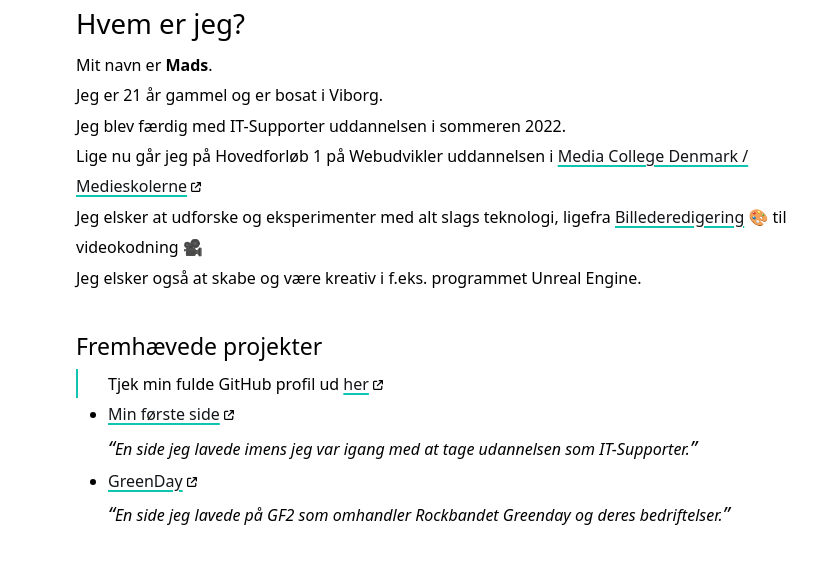
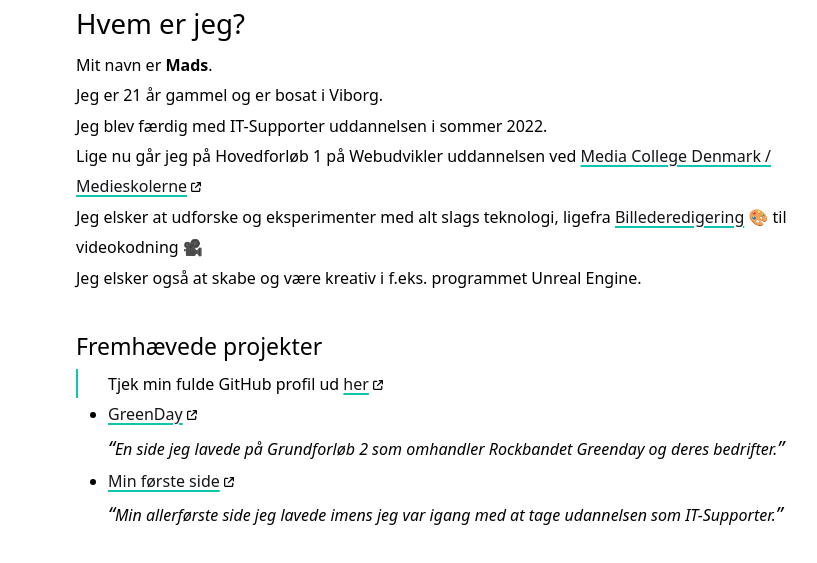
Before and after one commit to Mekkermb/whoami, a plain HTML site: page index.html in a window 1280 px wide. Shown: the part 371-934 px from the top of the page, without its empty margins (195-1012 px from the left). Drawn offline with Linux system fonts and the light colour scheme.

Commit message:
refactor: :pencil2: Update sentences

```diff
--- a/index.html
+++ b/index.html
@@ -26,8 +26,8 @@
 			<h2>Hvem er jeg?</h2>
 			<p>
 				Mit navn er <strong>Mads</strong>.<br>Jeg er 21 år gammel og er bosat i Viborg.<br>Jeg blev færdig med
-				IT-Supporter uddannelsen i sommeren 2022.<br>Lige nu går jeg på Hovedforløb 1 på Webudvikler uddannelsen
-				i <a class="page__link page--href" href="https://mcdm.dk/" target="_blank">Media College
+				IT-Supporter uddannelsen i sommer 2022.<br>Lige nu går jeg på Hovedforløb 1 på Webudvikler uddannelsen
+				ved <a class="page__link page--href" href="https://mcdm.dk/" target="_blank">Media College
 					Denmark / Medieskolerne</a><br />Jeg elsker at udforske og eksperimenter med alt slags teknologi,
 				ligefra <span class="page__link page--mattepainting">Billederedigering</span> 🎨 til videokodning
 				🎥<br>Jeg elsker
@@ -37,16 +37,16 @@
 			<p class="page__p page--indent page--pipe">Tjek min fulde GitHub profil ud <a class="page__link page--href"
 					href="https://github.com/MEKKERMB" target="_blank">her</a></p>
 			<ul class="page__ul page--indent">
+				<li><a class="page__link page--href" href="https://mekkermb.github.io/GreenDay/"
+						target="_blank">GreenDay</a>
+					<p class="page__description page--italic page--quote">En side jeg lavede på Grundforløb 2 som omhandler
+						Rockbandet Greenday og
+						deres bedrifter.</p>
+				</li>
 				<li><a class="page__link page--href" href="https://mekkermb.github.io/first-personal-portfolio/"
 						target="_blank">Min første side</a>
-					<p class="page__description page--italic page--quote">En side jeg lavede imens jeg var igang med at
+					<p class="page__description page--italic page--quote">Min allerførste side jeg lavede imens jeg var igang med at
 						tage udannelsen som IT-Supporter.</p>
-				</li>
-				<li><a class="page__link page--href" href="https://mekkermb.github.io/GreenDay/"
-						target="_blank">GreenDay</a>
-					<p class="page__description page--italic page--quote">En side jeg lavede på GF2 som omhandler
-						Rockbandet Greenday og
-						deres bedriftelser.</p>
 				</li>
 			</ul>
 		</div>
```
